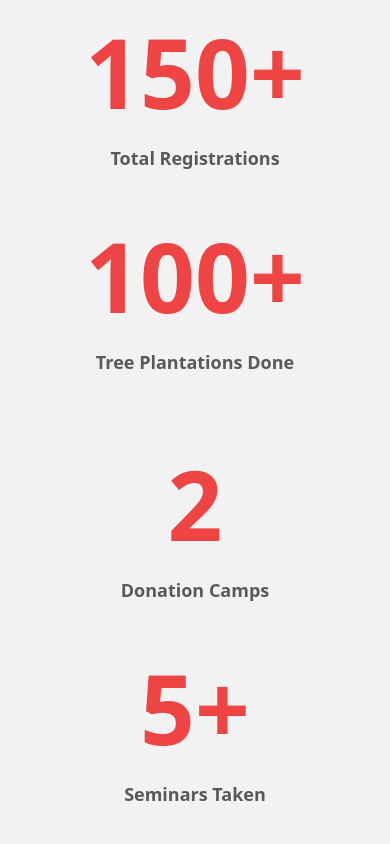
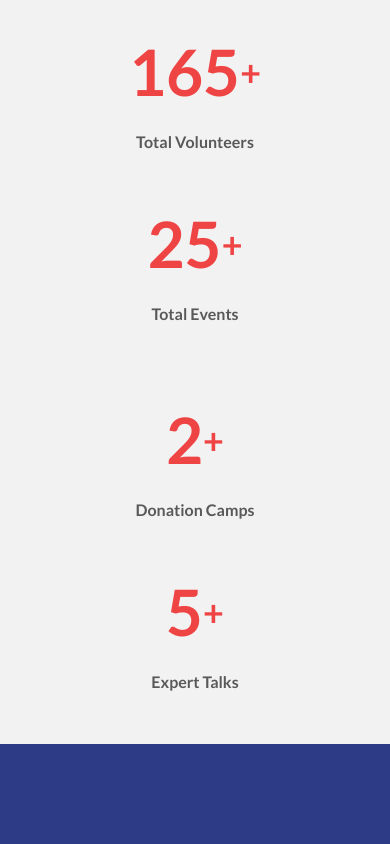
Before and after one commit to Doobiii/project_nss, a React (Create React App) app: page / in a window 390 px wide. Shown: the part 1020-1864 px from the top of the page. Built offline with nearby package versions, Linux system fonts and the light colour scheme.

Commit message:
grid changes

```diff
--- a/src/components/home/Home.jsx
+++ b/src/components/home/Home.jsx
@@ -55,26 +55,40 @@ const Home = () => {
         </div>
 
 
-        <div className='status p-12 font-sans min-h-1/2 '>
-          <div className='grid grid-cols-1 sm:grid-cols-2 gap-4'>
+        <div className='status p-12  font-sans min-h-1/2 '>
+          <div className=' xl:12 lg:px-20 md:px-24 grid grid-cols-1 sm:grid-cols-2 gap-4'>
             <div className="bigbox1 grid md:grid-cols-2 ">
             <div className=' boxes text-4xl font-bold flex flex-col items-center justify-center '>
-              <p className='num text-8xl text-red-500 py-4'>150+</p>
-              <p className=' des text-lg font-bold'>Total Registrations</p>
+              <div className="figures flex items-center text-red-500 ">
+              <p className='num text-7xl text-red-500 py-4'>165</p>
+              <span className="plus block">+</span>
+              </div>
+              <p className=' des text-lg font-bold'>Total Volunteers</p>
             </div>
-            <div className=' boxes text-4xl font-bold flex flex-col items-center justify-center'>
-              <p className='num text-8xl text-red-500 py-4'>100+</p>
-              <p className=' des text-lg font-bold'>Tree Plantations Done</p>
+
+            <div className=' boxes text-4xl font-bold flex flex-col items-center justify-center '>
+            <div className="figures flex items-center text-red-500 ">
+              <p className='num text-7xl text-red-500 py-4'>25</p>
+              <span className="plus block">+</span>
+              </div>
+              <p className=' des text-lg font-bold'>Total Events</p>
             </div>
             </div>
+
             <div className="bigbox2 grid md:grid-cols-2">
             <div className=' boxes text-4xl font-bold flex flex-col items-center justify-center md:'>
-              <p className='num text-8xl text-red-500 py-4'>2</p>
+            <div className="figures flex items-center text-red-500 ">
+              <p className='num text-7xl text-red-500 py-4'>2</p>
+              <span className="plus block">+</span>
+              </div>
               <p className=' des text-lg font-bold'>Donation Camps</p>
             </div>
             <div className=' boxes text-4xl font-bold flex flex-col items-center justify-center'>
-              <p className='num text-8xl text-red-500 py-4'>5+</p>
-              <p className=' des text-lg font-bold'>Seminars Taken</p>
+            <div className="figures flex items-center text-red-500 ">
+              <p className='num text-7xl text-red-500 py-4'>5</p>
+              <span className="plus block">+</span>
+              </div>
+              <p className=' des text-lg font-bold'>Expert Talks</p>
             </div>
             </div>
 
--- a/src/components/home/home.css
+++ b/src/components/home/home.css
@@ -1,23 +1,46 @@
+@import url('https://fonts.googleapis.com/css2?family=Lato:ital,wght@0,100;0,300;0,400;0,700;0,900;1,100;1,300;1,400;1,700;1,900&display=swap');
+.status{
+    font-family: "Lato", sans-serif;
+    font-weight: 700;
+    font-style: normal;
+}
+.grid{
+    gap: 0;
+    }
+
+
 @media only screen and (max-width: 924px){
     .status{
         padding: 2rem;
     }
     .num{
-        font-size: 5rem;
+        font-size: 4rem;
     }
      .des{
         font-size: 1rem;
     }
+    .grid{
+        display: grid;
+        grid-template-columns: repeat(1, minmax(0, 1fr));
+    }
+    .bigbox1, .bigbox2{
+        display: grid;
+        grid-template-columns: repeat(2, minmax(0, 1fr));
+    }
+
+
 }
 
-@media only screen and (max-width: 768px){
-  .boxes{
-    padding-bottom: 2rem;
-  }
-  .num{
-    font-size: 6rem;
+@media only screen and (max-width: 640px){
+    .grid{
+        display: grid;
+        grid-template-columns: repeat(1, minmax(0, 1fr));
+    }
+    .boxes{
+        padding: 1rem;
+    }
+    .grid{
+        gap: 0;
+    }
+
 }
- .des{
-    font-size: 1.125rem;
-}
-}
```
Also changed, not shown: 15 other files (tests, documents, lock files or other folders).
